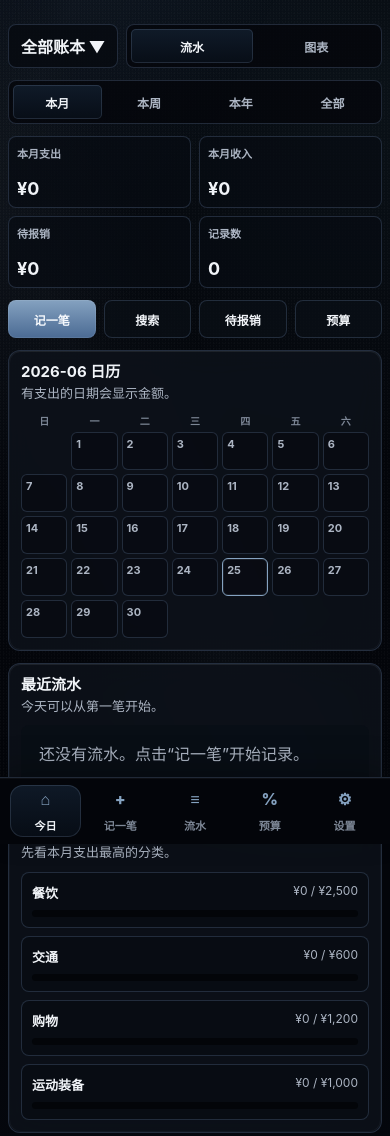
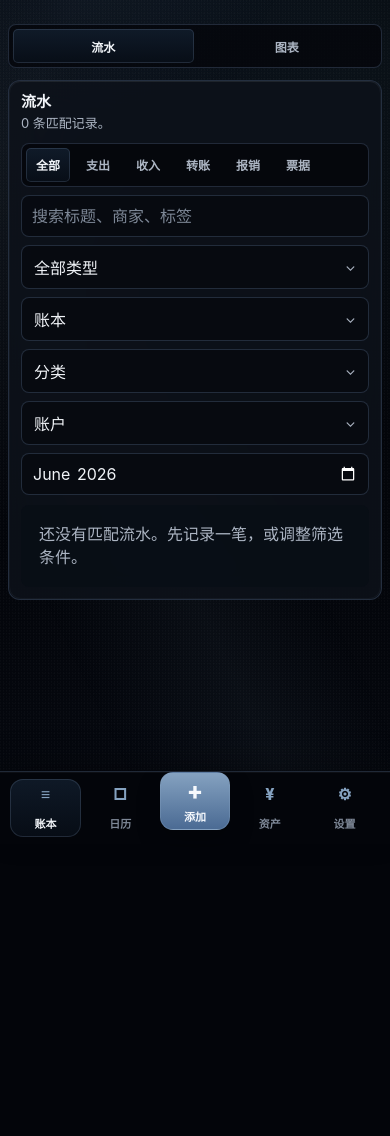
Before and after one commit to 7Wilf7/Viatica, a website built with Vite: page index.html in a window 390 px wide. After the commit the page ends 844 px from the top, so only its background shows below. Built offline with nearby package versions, Linux system fonts and the light colour scheme.

Commit message:
Restructure mobile ledger tabs

```diff
--- a/src/main.js
+++ b/src/main.js
@@ -16,7 +16,7 @@ const LOCALES = [
 ];
 const state = {
   ...loadState(),
-  activeTab: "today",
+  activeTab: "ledger",
   filters: {
     query: "",
     type: "all",
@@ -31,6 +31,7 @@ const state = {
   pendingReceiptDataUrl: "",
   pwaRefreshInProgress: false,
   dashboardRange: "month",
+  ledgerView: "flow",
   settingsContent: "manual",
 };
 
@@ -39,10 +40,10 @@ state.preferences = { activeBook: "日常账本", locale: "zh", ...state.prefere
 if (!LOCALES.some((item) => item.id === state.preferences.locale)) state.preferences.locale = "zh";
 
 const TABS = [
-  { id: "today", labelKey: "tab.today", icon: "⌂" },
+  { id: "ledger", labelKey: "tab.ledger", icon: "≡" },
+  { id: "calendar", labelKey: "tab.calendar", icon: "□" },
   { id: "capture", labelKey: "tab.capture", icon: "+" },
-  { id: "ledger", labelKey: "tab.ledger", icon: "≡" },
-  { id: "budgets", labelKey: "tab.budgets", icon: "%" },
+  { id: "assets", labelKey: "tab.assets", icon: "¥" },
   { id: "settings", labelKey: "tab.settings", icon: "⚙" },
 ];
 
@@ -62,6 +63,11 @@ const DASHBOARD_RANGES = [
   { id: "all", labelKey: "range.all" },
 ];
 
+const LEDGER_VIEWS = [
+  { id: "flow", labelKey: "ledger.flow" },
+  { id: "chart", labelKey: "ledger.chart" },
+];
+
 const CAPTURE_TEMPLATES = [
   { labelKey: "template.lunch", values: { amount: "35", title: "午餐", category: "餐饮", account: "微信" } },
   { labelKey: "template.coffee", values: { amount: "22", title: "咖啡", category: "餐饮", account: "微信" } },
@@ -82,12 +88,12 @@ const MANUAL_SECTIONS = [
     },
     items: {
       zh: [
-        "从“记一笔”开始，先填金额和标题；分类、备注和票据可以稍后补。",
+        "从底部中间的“+”开始，先填金额和标题；分类、备注和票据可以稍后补。",
         "午餐、咖啡、通勤、装备模板用于十秒内录入常见流水。",
         "账本负责区分生活域，例如日常、训练、家庭、旅行；账户负责记录真实付款出口。",
       ],
       en: [
-        "Start in Capture. Enter amount and title first; category, notes, and receipt can come later.",
+        "Start from the centered + tab. Enter amount and title first; category, notes, and receipt can come later.",
         "Lunch, Coffee, Commute, and Gear templates cover common entries in a few taps.",
         "Books separate life areas such as Daily, Training, Family, and Travel; accounts track the real payment source.",
       ],
@@ -100,30 +106,30 @@ const MANUAL_SECTIONS = [
     },
     items: {
       zh: [
-        "“今日”用于快速看本周、本月、本年或全部流水的支出、收入、报销和记录数。",
-        "日历会标出本月有支出的日期，最近流水按发生时间排序。",
-        "“流水”可以按类型、账本、分类、账户和月份筛选；单笔流水可编辑或删除。",
+        "“账本”顶部只保留“流水 / 图表”：流水用于查单笔记录，图表就是统计。",
+        "“日历”会标出本月有支出的日期，最近流水按发生时间排序。",
+        "流水可以按类型、账本、分类、账户和月份筛选；单笔流水可编辑或删除。",
       ],
       en: [
-        "Today shows spending, income, reimbursable amount, and entry count for week, month, year, or all time.",
-        "The calendar marks spending days in the current month, and recent entries are sorted by occurrence time.",
-        "Ledger filters by type, book, category, account, and month; each entry can be edited or deleted.",
+        "Ledger keeps only Flow and Charts at the top: Flow reviews individual entries, and Charts means statistics.",
+        "Calendar marks spending days in the current month, and recent entries are sorted by occurrence time.",
+        "Flow filters by type, book, category, account, and month; each entry can be edited or deleted.",
       ],
     },
   },
   {
     title: {
-      zh: "预算、备份和 PWA 更新",
-      en: "Budgets, backup, and PWA refresh",
+      zh: "资产、备份和 PWA 更新",
+      en: "Assets, backup, and PWA refresh",
     },
     items: {
       zh: [
-        "“预算”看分类预算和账本分布，先关注本月支出最高的分类。",
+        "“资产”先看账户净额、分类预算和账本分布，完整资产账户以后再扩展。",
         "“设置”里的 CSV 适合表格分析，JSON 是完整本地备份。",
         "PWA 更新后如果仍看到旧界面，用“清缓存并重载”；它不会清除 `viatica:v1` 里的账本数据。",
       ],
       en: [
-        "Budgets shows category limits and book distribution; start with the highest-spending categories this month.",
+        "Assets starts with account net, category budgets, and book distribution; full asset accounts can come later.",
         "CSV is for spreadsheet review. JSON is the full local backup.",
         "If the PWA still shows an old interface after an update, use Clear cache and reload; it keeps `viatica:v1` ledger data.",
       ],
@@ -150,6 +156,25 @@ const MANUAL_SECTIONS = [
 ];
 
 const CHANGELOG_ENTRIES = [
+  {
+    date: "2026-06-25",
+    title: {
+      zh: "重构为 iCost 风格五栏记账结构",
+      en: "Five-tab accounting shell inspired by iCost",
+    },
+    items: {
+      zh: [
+        "底部导航改为“账本 / 日历 / + / 资产 / 设置”，中心加号承接最高频记账动作。",
+        "账本页顶部去掉“全部账本”，只保留“流水 / 图表”；图表即统计视图。",
+        "新增保存后自动回到账本流水页，让新记录是否保存成功更容易确认。",
+      ],
+      en: [
+        "Changed bottom navigation to Ledger / Calendar / + / Assets / Settings, with the centered plus for the primary capture action.",
+        "Removed All Books from the top of Ledger and kept only Flow / Charts; Charts is the statistics view.",
+        "After saving, the app now returns to Ledger flow so the new entry is easier to confirm.",
+      ],
+    },
+  },
   {
     date: "2026-06-25",
     title: {
@@ -269,35 +294,24 @@ const CHANGELOG_ENTRIES = [
 const MESSAGES = {
   zh: {
     "app.sections": "Viatica 页面",
-    "tab.today": "今日",
-    "tab.capture": "记一笔",
-    "tab.ledger": "流水",
-    "tab.budgets": "预算",
+    "tab.capture": "添加",
+    "tab.ledger": "账本",
+    "tab.calendar": "日历",
+    "tab.assets": "资产",
     "tab.settings": "设置",
     "type.expense": "支出",
     "type.income": "收入",
     "type.transfer": "转账",
-    "today.monthExpense": "本月支出 · 当前结余 {balance}",
-    "today.todayExpense": "今日支出",
-    "today.todayIncome": "今日收入",
     "today.transactionCount": "记录数",
-    "today.capture": "记一笔",
-    "today.ledger": "查流水",
-    "today.allBooks": "全部账本",
-    "today.chart": "图表",
     "today.expense": "{range}支出",
     "today.income": "{range}收入",
     "today.reimbursable": "待报销",
-    "today.search": "搜索",
-    "today.budget": "预算",
     "today.calendarTitle": "{month} 日历",
     "today.calendarHint": "有支出的日期会显示金额。",
     "today.recentTitle": "最近流水",
     "today.recentSorted": "按发生时间排序。",
     "today.recentEmptyHint": "今天可以从第一笔开始。",
-    "today.recentEmpty": "还没有流水。点击“记一笔”开始记录。",
-    "today.budgetPressure": "预算压力",
-    "today.budgetPressureHint": "先看本月支出最高的分类。",
+    "today.recentEmpty": "还没有流水。点击底部“+”开始记录。",
     "capture.editTitle": "编辑流水",
     "capture.quickTitle": "快速记一笔",
     "capture.hint": "先把真实流水记下来，分类和备注可以稍后补。",
@@ -318,15 +332,26 @@ const MESSAGES = {
     "capture.receiptAttached": "票据已添加",
     "capture.saveEdit": "保存修改",
     "capture.save": "保存流水",
-    "ledger.title": "流水",
+    "ledger.title": "账本",
+    "ledger.flow": "流水",
+    "ledger.chart": "图表",
     "ledger.matchCount": "{count} 条匹配记录。",
     "ledger.empty": "还没有匹配流水。先记录一笔，或调整筛选条件。",
-    "budgets.categoryTitle": "分类预算",
-    "budgets.categoryHint": "按本月已花金额排序。",
-    "budgets.bookTitle": "账本分布",
-    "budgets.bookHint": "用于判断钱花在哪个生活域。",
-    "budgets.noBudget": "暂无预算数据。",
-    "budgets.noBookExpense": "还没有本月账本支出。",
+    "stats.title": "统计",
+    "stats.hint": "图表先覆盖支出、收入、报销和记录数。",
+    "stats.categoryTitle": "分类统计",
+    "stats.categoryHint": "按本月已花金额排序。",
+    "assets.title": "资产概览",
+    "assets.hint": "先基于流水汇总账户净额。",
+    "assets.accountTitle": "账户净额",
+    "assets.accountHint": "收入记正数，支出记负数，转账不计入净额。",
+    "assets.categoryTitle": "分类预算",
+    "assets.categoryHint": "按本月已花金额排序。",
+    "assets.bookTitle": "账本分布",
+    "assets.bookHint": "用于判断钱花在哪个生活域。",
+    "assets.noAccount": "还没有账户流水。",
+    "assets.noBudget": "暂无预算数据。",
+    "assets.noBookExpense": "还没有本月账本支出。",
     "settings.languageTitle": "界面语言",
     "settings.languageHint": "只切换界面文案，不改已有流水、账本、分类和导出数据。",
     "settings.importExportTitle": "备份与迁移",
@@ -344,9 +369,9 @@ const MESSAGES = {
     "settings.changelogTab": "更新日志",
     "filter.search": "搜索标题、商家、标签",
     "filter.allTypes": "全部类型",
-    "filter.allBooks": "全部账本",
-    "filter.allCategories": "全部分类",
-    "filter.allAccounts": "全部账户",
+    "filter.allBooks": "账本",
+    "filter.allCategories": "分类",
+    "filter.allAccounts": "账户",
     "quick.all": "全部",
     "quick.expense": "支出",
     "quick.income": "收入",
@@ -378,35 +403,24 @@ const MESSAGES = {
   },
   en: {
     "app.sections": "Viatica sections",
-    "tab.today": "Today",
-    "tab.capture": "Capture",
+    "tab.capture": "Add",
     "tab.ledger": "Ledger",
-    "tab.budgets": "Budgets",
+    "tab.calendar": "Calendar",
+    "tab.assets": "Assets",
     "tab.settings": "Settings",
     "type.expense": "Expense",
     "type.income": "Income",
     "type.transfer": "Transfer",
-    "today.monthExpense": "This month · Balance {balance}",
-    "today.todayExpense": "Today spent",
-    "today.todayIncome": "Today income",
     "today.transactionCount": "Entries",
-    "today.capture": "Capture",
-    "today.ledger": "Ledger",
-    "today.allBooks": "All Books",
-    "today.chart": "Charts",
     "today.expense": "{range} spent",
     "today.income": "{range} income",
     "today.reimbursable": "Reimbursable",
-    "today.search": "Search",
-    "today.budget": "Budget",
     "today.calendarTitle": "{month} calendar",
     "today.calendarHint": "Dates with spending show the amount.",
     "today.recentTitle": "Recent entries",
     "today.recentSorted": "Sorted by time.",
     "today.recentEmptyHint": "Start with the first entry today.",
-    "today.recentEmpty": "No entries yet. Tap Capture to start.",
-    "today.budgetPressure": "Budget pressure",
-    "today.budgetPressureHint": "Top categories by spending this month.",
+    "today.recentEmpty": "No entries yet. Tap the bottom + to start.",
     "capture.editTitle": "Edit entry",
     "capture.quickTitle": "Quick capture",
     "capture.hint": "Record the real transaction first. Category and notes can come later.",
@@ -428,14 +442,25 @@ const MESSAGES = {
     "capture.saveEdit": "Save changes",
     "capture.save": "Save entry",
     "ledger.title": "Ledger",
+    "ledger.flow": "Flow",
+    "ledger.chart": "Charts",
     "ledger.matchCount": "{count} matching entries.",
     "ledger.empty": "No matching entries yet. Record one or adjust filters.",
-    "budgets.categoryTitle": "Category budgets",
-    "budgets.categoryHint": "Sorted by spending this month.",
-    "budgets.bookTitle": "Book distribution",
-    "budgets.bookHint": "Shows which life area the money went to.",
-    "budgets.noBudget": "No budget data yet.",
-    "budgets.noBookExpense": "No book spending this month yet.",
+    "stats.title": "Statistics",
+    "stats.hint": "Charts start with spending, income, reimbursable amount, and entry count.",
+    "stats.categoryTitle": "Category statistics",
+    "stats.categoryHint": "Sorted by spending this month.",
+    "assets.title": "Asset overview",
+    "assets.hint": "Starts from account net based on ledger entries.",
+    "assets.accountTitle": "Account net",
+    "assets.accountHint": "Income is positive, expense is negative, and transfers are neutral.",
+    "assets.categoryTitle": "Category budgets",
+    "assets.categoryHint": "Sorted by spending this month.",
+    "assets.bookTitle": "Book distribution",
+    "assets.bookHint": "Shows which life area the money went to.",
+    "assets.noAccount": "No account entries yet.",
+    "assets.noBudget": "No budget data yet.",
+    "assets.noBookExpense": "No book spending this month yet.",
     "settings.languageTitle": "Interface language",
     "settings.languageHint": "Switches interface copy only; existing entries, books, categories, and exports stay unchanged.",
     "settings.importExportTitle": "Backup and transfer",
@@ -453,9 +478,9 @@ const MESSAGES = {
     "settings.changelogTab": "Changelog",
     "filter.search": "Search title, merchant, tags",
     "filter.allTypes": "All types",
-    "filter.allBooks": "All books",
-    "filter.allCategories": "All categories",
-    "filter.allAccounts": "All accounts",
+    "filter.allBooks": "Book",
+    "filter.allCategories": "Category",
+    "filter.allAccounts": "Account",
     "quick.all": "All",
     "quick.expense": "Expense",
     "quick.income": "Income",
@@ -699,37 +724,72 @@ function render() {
 
 function renderActiveTab(summary, filteredTransactions, editingTransaction) {
   if (state.activeTab === "capture") return renderCaptureTab(editingTransaction);
-  if (state.activeTab === "ledger") return renderLedgerTab(filteredTransactions);
-  if (state.activeTab === "budgets") return renderBudgetTab(summary);
+  if (state.activeTab === "calendar") return renderCalendarTab(summary);
+  if (state.activeTab === "assets") return renderAssetsTab(summary);
   if (state.activeTab === "settings") return renderSettingsTab();
-  return renderTodayTab(summary);
+  return renderLedgerTab(filteredTransactions, summary);
 }
 
 function renderTabButton(tab) {
   const active = state.activeTab === tab.id;
-  return `
-    <button class="tab-button ${active ? "active" : ""}" data-action="tab" data-tab="${escapeHtml(tab.id)}" aria-current="${active ? "page" : "false"}">
+  const primary = tab.id === "capture";
+  return `
+    <button class="tab-button ${primary ? "primary-tab" : ""} ${active ? "active" : ""}" data-action="tab" data-tab="${escapeHtml(tab.id)}" aria-current="${active ? "page" : "false"}">
       <span class="tab-icon">${escapeHtml(tab.icon)}</span>
       <span>${escapeHtml(t(tab.labelKey))}</span>
     </button>
   `;
 }
 
-function renderTodayTab(summary) {
-  const recent = [...state.transactions]
-    .sort((a, b) => new Date(b.occurredAt) - new Date(a.occurredAt))
-    .slice(0, 7);
+function renderLedgerModeSwitch() {
+  return `
+    <section class="ledger-mode-switch" aria-label="${escapeHtml(t("ledger.title"))}">
+      ${LEDGER_VIEWS.map((item) => `
+        <button class="${state.ledgerView === item.id ? "active" : ""}" data-action="ledger-view" data-view="${escapeHtml(item.id)}" aria-pressed="${state.ledgerView === item.id ? "true" : "false"}">
+          ${escapeHtml(t(item.labelKey))}
+        </button>
+      `).join("")}
+    </section>
+  `;
+}
+
+function renderLedgerTab(filteredTransactions, summary) {
+  return `
+    ${renderLedgerModeSwitch()}
+    ${state.ledgerView === "chart" ? renderLedgerStats(summary) : renderLedgerFlow(filteredTransactions)}
+  `;
+}
+
+function renderLedgerFlow(filteredTransactions) {
+  return `
+    <section class="panel">
+      <div class="section-title">
+        <div>
+          <h2>${escapeHtml(t("ledger.flow"))}</h2>
+          <p>${escapeHtml(t("ledger.matchCount", { count: filteredTransactions.length }))}</p>
+        </div>
+      </div>
+      ${renderQuickFilters()}
+      ${renderFilters()}
+      <div class="list">
+        ${filteredTransactions.length ? filteredTransactions.map(renderTransactionRow).join("") : `<div class="empty">${escapeHtml(t("ledger.empty"))}</div>`}
+      </div>
+    </section>
+  `;
+}
+
+function renderLedgerStats(summary) {
   const rangeSummary = summarizeDashboardRange(state.transactions, state.dashboardRange);
   const rangeLabel = t(DASHBOARD_RANGES.find((item) => item.id === state.dashboardRange)?.labelKey || "range.month");
 
   return `
-    <section class="dashboard-controls" aria-label="Ledger controls">
-      <button class="filter-toggle">${escapeHtml(t("today.allBooks"))} ▼</button>
-      <div class="segmented">
-        <button class="active">${escapeHtml(t("tab.ledger"))}</button>
-        <button data-action="open-budgets">${escapeHtml(t("today.chart"))}</button>
-      </div>
-    </section>
+    <section class="panel stats-panel">
+      <div class="section-title">
+        <div>
+          <h2>${escapeHtml(t("stats.title"))}</h2>
+          <p>${escapeHtml(t("stats.hint"))}</p>
+        </div>
+      </div>
 
       <section class="time-switch" aria-label="Time range">
         ${DASHBOARD_RANGES.map((item) => `
@@ -737,22 +797,34 @@ function renderTodayTab(summary) {
         `).join("")}
       </section>
 
-    <section class="ledger-hero dashboard-hero">
+      <div class="ledger-hero dashboard-hero">
         <div class="hero-grid">
           ${renderStat(t("today.expense", { range: rangeLabel }), compactMoney(rangeSummary.expense))}
           ${renderStat(t("today.income", { range: rangeLabel }), compactMoney(rangeSummary.income))}
           ${renderStat(t("today.reimbursable"), compactMoney(rangeSummary.reimbursable))}
           ${renderStat(t("today.transactionCount"), `${rangeSummary.count}`)}
         </div>
+      </div>
+
+      <div class="section-title inline-section-title">
+        <div>
+          <h2>${escapeHtml(t("stats.categoryTitle"))}</h2>
+          <p>${escapeHtml(t("stats.categoryHint"))}</p>
+        </div>
+      </div>
+      <div class="budget-list">
+        ${renderBudgetRows(summary, 8)}
+      </div>
     </section>
-
-    <section class="command-row" aria-label="Quick actions">
-      <button class="btn primary" data-action="open-capture">${escapeHtml(t("today.capture"))}</button>
-      <button class="btn secondary" data-action="open-ledger-search">${escapeHtml(t("today.search"))}</button>
-      <button class="btn secondary" data-action="open-ledger-reimbursable">${escapeHtml(t("today.reimbursable"))}</button>
-      <button class="btn secondary" data-action="open-budgets">${escapeHtml(t("today.budget"))}</button>
-    </section>
-
+  `;
+}
+
+function renderCalendarTab(summary) {
+  const recent = [...state.transactions]
+    .sort((a, b) => new Date(b.occurredAt) - new Date(a.occurredAt))
+    .slice(0, 7);
+
+  return `
     <section class="panel">
       <div class="section-title">
         <div>
@@ -772,18 +844,6 @@ function renderTodayTab(summary) {
       </div>
       <div class="list compact-list">
         ${recent.length ? recent.map(renderTransactionRow).join("") : `<div class="empty">${escapeHtml(t("today.recentEmpty"))}</div>`}
-      </div>
-    </section>
-
-    <section class="panel">
-      <div class="section-title">
-        <div>
-          <h2>${escapeHtml(t("today.budgetPressure"))}</h2>
-          <p>${escapeHtml(t("today.budgetPressureHint"))}</p>
-        </div>
-      </div>
-      <div class="budget-list">
-        ${renderBudgetRows(summary, 4)}
       </div>
     </section>
   `;
@@ -845,24 +905,6 @@ function renderCaptureTab(editingTransaction) {
   `;
 }
 
-function renderLedgerTab(filteredTransactions) {
-  return `
-    <section class="panel">
-      <div class="section-title">
-        <div>
-          <h2>${escapeHtml(t("ledger.title"))}</h2>
-          <p>${escapeHtml(t("ledger.matchCount", { count: filteredTransactions.length }))}</p>
-        </div>
-      </div>
-      ${renderQuickFilters()}
-      ${renderFilters()}
-      <div class="list">
-        ${filteredTransactions.length ? filteredTransactions.map(renderTransactionRow).join("") : `<div class="empty">${escapeHtml(t("ledger.empty"))}</div>`}
-      </div>
-    </section>
-  `;
-}
-
 function renderQuickFilters() {
   const active = activeQuickFilterId();
   return `
@@ -876,14 +918,40 @@ function renderQuickFilters() {
   `;
 }
 
-function renderBudgetTab(summary) {
-  return `
+function renderAssetsTab(summary) {
+  return `
+    <section class="panel">
+      <div class="section-title">
+        <div>
+          <h2>${escapeHtml(t("assets.title"))}</h2>
+          <p>${escapeHtml(t("assets.hint"))}</p>
+        </div>
+      </div>
+      <div class="hero-grid asset-summary">
+        ${renderStat(t("today.expense", { range: t("range.month") }), compactMoney(summary.monthExpense))}
+        ${renderStat(t("today.income", { range: t("range.month") }), compactMoney(summary.monthIncome))}
+        ${renderStat(t("today.reimbursable"), compactMoney(summary.reimbursableExpense))}
+      </div>
+    </section>
+
     <div class="workspace budget-workspace">
       <section class="panel">
         <div class="section-title">
           <div>
-            <h2>${escapeHtml(t("budgets.categoryTitle"))}</h2>
-            <p>${escapeHtml(t("budgets.categoryHint"))}</p>
+            <h2>${escapeHtml(t("assets.accountTitle"))}</h2>
+            <p>${escapeHtml(t("assets.accountHint"))}</p>
+          </div>
+        </div>
+        <div class="budget-list">
+          ${renderAccountRows(summary)}
+        </div>
+      </section>
+
+      <section class="panel">
+        <div class="section-title">
+          <div>
+            <h2>${escapeHtml(t("assets.categoryTitle"))}</h2>
+            <p>${escapeHtml(t("assets.categoryHint"))}</p>
           </div>
         </div>
         <div class="budget-list">
@@ -894,8 +962,8 @@ function renderBudgetTab(summary) {
       <section class="panel">
         <div class="section-title">
           <div>
-            <h2>${escapeHtml(t("budgets.bookTitle"))}</h2>
-            <p>${escapeHtml(t("budgets.bookHint"))}</p>
+            <h2>${escapeHtml(t("assets.bookTitle"))}</h2>
+            <p>${escapeHtml(t("assets.bookHint"))}</p>
           </div>
         </div>
         <div class="budget-list">
@@ -1114,7 +1182,7 @@ function renderBudgetRows(summary, limit = 6) {
   const entries = Object.entries(summary.budgets)
     .sort((a, b) => b[1].spent - a[1].spent)
     .slice(0, limit);
-  if (!entries.length) return `<div class="empty">${escapeHtml(t("budgets.noBudget"))}</div>`;
+  if (!entries.length) return `<div class="empty">${escapeHtml(t("assets.noBudget"))}</div>`;
   return entries.map(([category, data]) => {
     const ratio = Math.min(1, data.ratio || 0);
     return `
@@ -1129,9 +1197,24 @@ function renderBudgetRows(summary, limit = 6) {
   }).join("");
 }
 
+function renderAccountRows(summary) {
+  const entries = Object.entries(summary.accountNet).sort((a, b) => Math.abs(b[1]) - Math.abs(a[1]));
+  if (!entries.length) return `<div class="empty">${escapeHtml(t("assets.noAccount"))}</div>`;
+  const total = Math.max(1, ...entries.map(([, amount]) => Math.abs(amount)));
+  return entries.map(([account, amount]) => `
+    <div class="budget-row">
+      <div>
+        <strong>${escapeHtml(account)}</strong>
+        <span class="${amount >= 0 ? "amount positive" : "amount negative"}">${amount >= 0 ? formatMoney(amount) : `-${formatMoney(Math.abs(amount))}`}</span>
+      </div>
+      <div class="budget-track"><span style="width: ${Math.round((Math.abs(amount) / total) * 100)}%"></span></div>
+    </div>
+  `).join("");
+}
+
 function renderBookRows(summary) {
   const entries = Object.entries(summary.bookExpense).sort((a, b) => b[1] - a[1]);
-  if (!entries.length) return `<div class="empty">${escapeHtml(t("budgets.noBookExpense"))}</div>`;
+  if (!entries.length) return `<div class="empty">${escapeHtml(t("assets.noBookExpense"))}</div>`;
   const total = Math.max(1, summary.monthExpense);
   return entries.map(([book, amount]) => `
     <div class="budget-row">
@@ -1308,6 +1391,8 @@ document.addEventListener("submit", (event) => {
     }
     state.preferences.activeBook = data.book;
     state.pendingReceiptDataUrl = "";
+    state.activeTab = "ledger";
+    state.ledgerView = "flow";
     persist();
     render();
   } catch (err) {
@@ -1387,7 +1472,7 @@ document.addEventListener("click", (event) => {
     pickFormField(node);
   }
   if (action === "tab") {
-    state.activeTab = node.dataset.tab || "today";
+    state.activeTab = node.dataset.tab || "ledger";
     if (state.activeTab !== "capture") state.pendingReceiptDataUrl = "";
     render();
   }
@@ -1399,20 +1484,29 @@ document.addEventListener("click", (event) => {
   }
   if (action === "open-ledger") {
     state.activeTab = "ledger";
+    state.ledgerView = "flow";
     render();
   }
   if (action === "open-ledger-search") {
     state.activeTab = "ledger";
+    state.ledgerView = "flow";
     render();
     requestAnimationFrame(() => document.querySelector("[data-filter=\"query\"]")?.focus());
   }
   if (action === "open-ledger-reimbursable") {
     state.filters = { ...state.filters, type: "all", reimbursable: "yes", receipt: "all" };
     state.activeTab = "ledger";
+    state.ledgerView = "flow";
     render();
   }
   if (action === "open-budgets") {
-    state.activeTab = "budgets";
+    state.activeTab = "assets";
+    render();
+  }
+  if (action === "ledger-view") {
+    const view = node.dataset.view;
+    if (!LEDGER_VIEWS.some((item) => item.id === view)) return;
+    state.ledgerView = view;
     render();
   }
   if (action === "quick-filter") {
--- a/src/styles.css
+++ b/src/styles.css
@@ -313,6 +313,7 @@ label span {
 .segmented,
 .time-switch,
 .capture-switch,
+.ledger-mode-switch,
 .quick-filters {
   border: 1px solid var(--line);
   border-radius: var(--r-sm);
@@ -330,7 +331,8 @@ label span {
 
 .segmented,
 .time-switch,
-.capture-switch {
+.capture-switch,
+.ledger-mode-switch {
   display: grid;
   gap: 3px;
   padding: 4px;
@@ -339,6 +341,10 @@ label span {
 .segmented {
   grid-template-columns: repeat(2, minmax(0, 1fr));
   min-width: min(220px, 58vw);
+}
+
+.ledger-mode-switch {
+  grid-template-columns: repeat(2, minmax(0, 1fr));
 }
 
 .time-switch {
@@ -351,6 +357,7 @@ label span {
 
 .segmented button,
 .time-switch button,
+.ledger-mode-switch button,
 .capture-segment,
 .quick-chip,
 .template-chip {
@@ -366,6 +373,7 @@ label span {
 
 .segmented button.active,
 .time-switch button.active,
+.ledger-mode-switch button.active,
 .capture-segment.active,
 .quick-chip.active {
   color: var(--ink);
@@ -399,6 +407,16 @@ label span {
 
 .dashboard-hero .stat strong {
   font-size: 18px;
+}
+
+.stats-panel,
+.asset-summary {
+  display: grid;
+  gap: 10px;
+}
+
+.inline-section-title {
+  margin: 2px 0 0;
 }
 
 .command-row {
@@ -1061,6 +1079,29 @@ input[type="datetime-local"] {
   box-shadow: 0 0 0 1px oklch(0.70 0.055 250 / 0.20) inset;
 }
 
+.tab-button.primary-tab {
+  min-height: 58px;
+  border: 1px solid oklch(0.70 0.055 250 / 0.35);
+  background: linear-gradient(180deg, var(--blue-strong), var(--blue));
+  color: oklch(0.98 0.006 258);
+  box-shadow: 0 10px 24px oklch(0 0 0 / 0.22);
+  transform: translateY(-7px);
+}
+
+.tab-button.primary-tab.active {
+  background: linear-gradient(180deg, var(--blue-strong), var(--blue));
+  box-shadow: var(--glow), 0 10px 24px oklch(0 0 0 / 0.22);
+}
+
+.tab-button.primary-tab:active {
+  transform: translateY(-5px);
+}
+
+.tab-button.primary-tab .tab-icon {
+  color: oklch(0.98 0.006 258);
+  font-size: 24px;
+}
+
 .tab-button:active {
   transform: translateY(1px);
 }
```
Also changed, not shown: AGENTS.md (+13 -2 lines), DESIGN.md (+15 -7 lines), PRODUCT.md (+10 -2 lines), README.md. Lines whose indentation alone changed are shown as unchanged.
